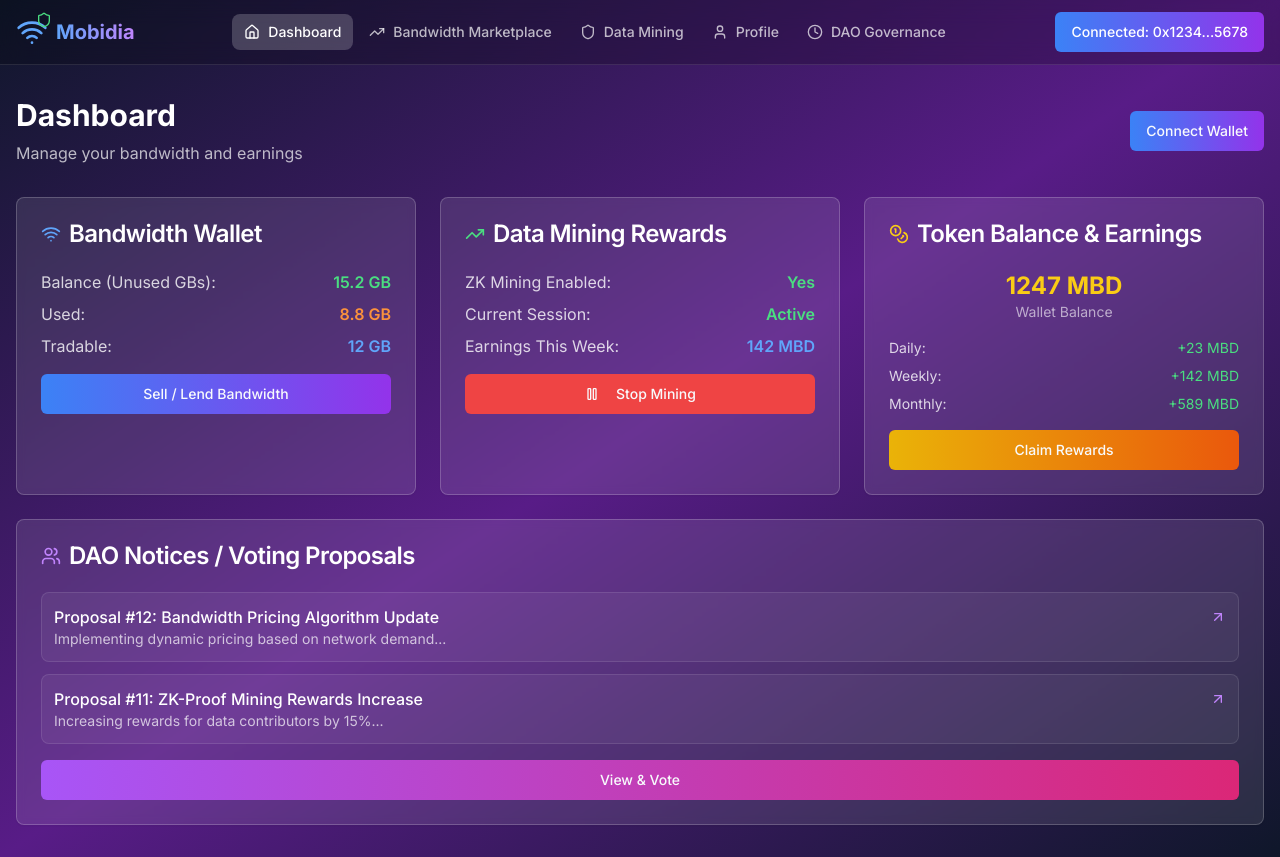
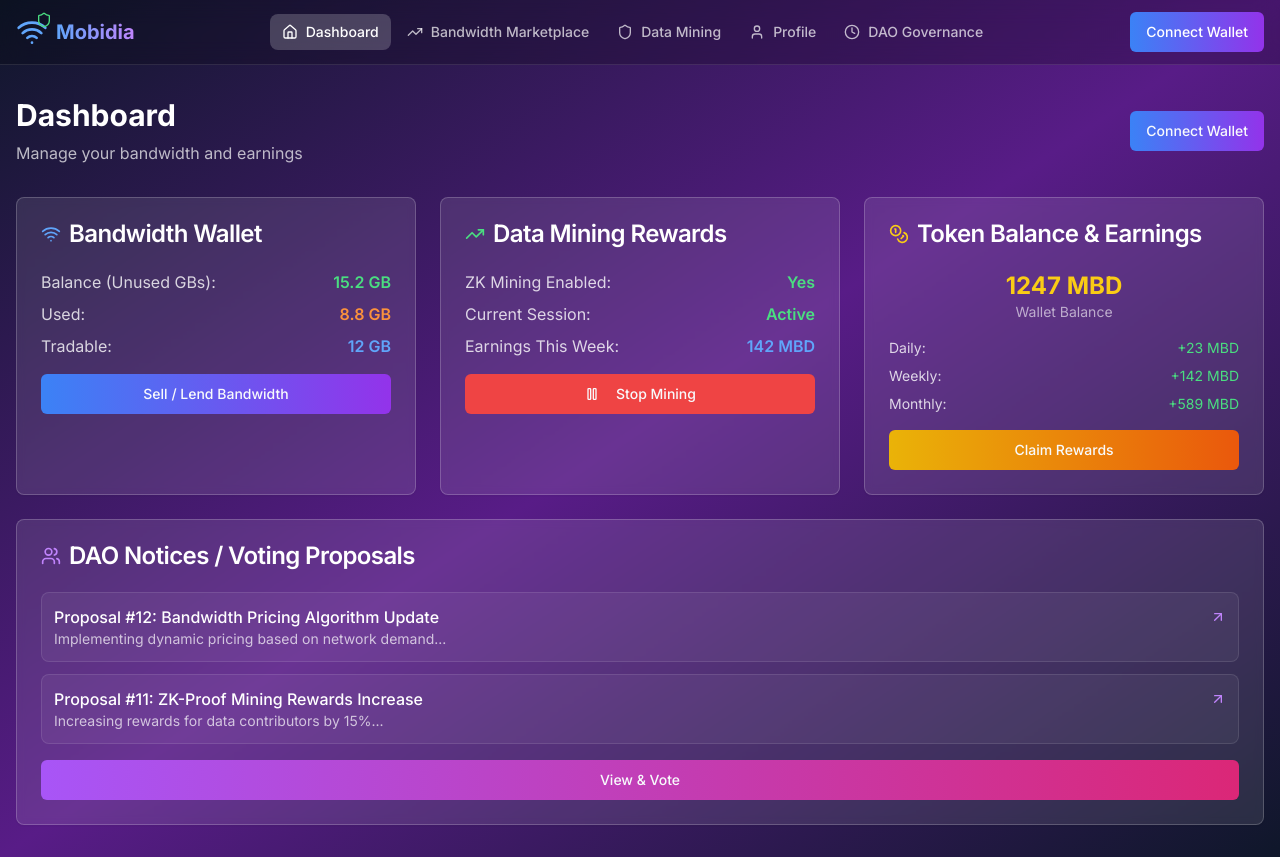
Before and after one commit to Disruptor123/mobidia, a React (Vite) app: page /dashboard in a window 1280 px wide. Built offline with nearby package versions, Linux system fonts and the light colour scheme.

Commit message:
Remove wallet address from dashboard
Replaced the connected wallet address with a simple "Connect Wallet" button in the dashboard.

```diff
--- a/src/components/Navbar.tsx
+++ b/src/components/Navbar.tsx
@@ -15,6 +15,10 @@ const Navbar = () => {
     { name: 'Profile', href: '/profile', icon: User },
     { name: 'DAO Governance', href: '/dao-governance', icon: Clock },
   ];
+
+  const handleConnectWallet = () => {
+    console.log("Connect Wallet clicked");
+  };
 
   return (
     <nav className="bg-black/20 backdrop-blur-md border-b border-white/10 sticky top-0 z-50">
@@ -55,8 +59,11 @@ const Navbar = () => {
 
           {/* Connect Wallet Button */}
           <div className="hidden md:block">
-            <Button className="bg-gradient-to-r from-blue-500 to-purple-600 hover:from-blue-600 hover:to-purple-700 text-white border-0">
-              Connected: 0x1234...5678
+            <Button
+              onClick={handleConnectWallet}
+              className="bg-gradient-to-r from-blue-500 to-purple-600 hover:from-blue-600 hover:to-purple-700 text-white border-0"
+            >
+              Connect Wallet
             </Button>
           </div>
 
@@ -92,8 +99,11 @@ const Navbar = () => {
                   </Link>
                 );
               })}
-              <Button className="bg-gradient-to-r from-blue-500 to-purple-600 hover:from-blue-600 hover:to-purple-700 text-white border-0 mt-4">
-                Connected: 0x1234...5678
+              <Button
+                onClick={handleConnectWallet}
+                className="bg-gradient-to-r from-blue-500 to-purple-600 hover:from-blue-600 hover:to-purple-700 text-white border-0 mt-4"
+              >
+                Connect Wallet
               </Button>
             </div>
           </div>
```
